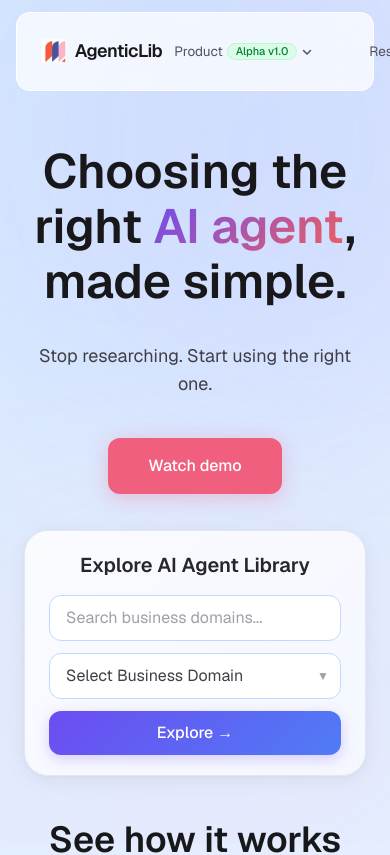
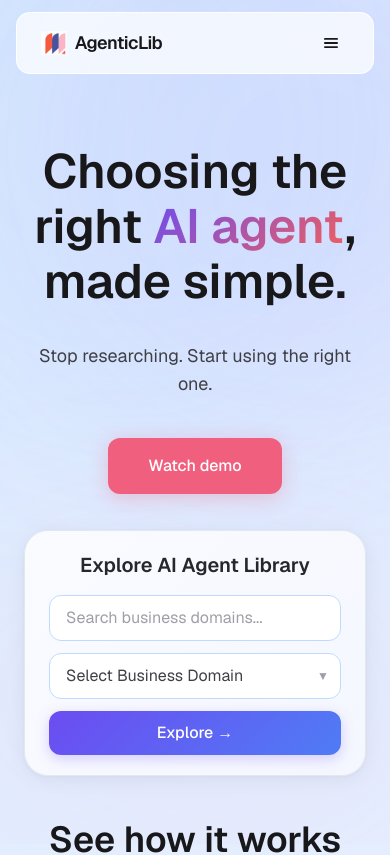
Before and after one commit to agenticlibai-site/agenticlib, a Next.js app: page / in a window 390 px wide. Shown: the top 855 px of the page. Built offline with nearby package versions, Linux system fonts and the light colour scheme.

Commit message:
fixed phone view

```diff
--- a/app/page.tsx
+++ b/app/page.tsx
@@ -9,6 +9,7 @@ import { Target, Lightbulb, ArrowLeftRight, Database, Rocket, Users, Share2, Mai
 
 export default function Home() {
   const [query, setQuery] = useState("");
+  const [mobileOpen, setMobileOpen] = useState(false);
   const videoPlayedRef = useRef(false);
 
   const handleVideoPlay = () => {
@@ -61,8 +62,8 @@ export default function Home() {
             </span>
           </div>
 
-          {/* NAV — centred in remaining space */}
-          <div className="flex-1 flex justify-center">
+          {/* NAV — centred in remaining space, hidden on mobile */}
+          <div className="flex-1 justify-center hidden md:flex">
 <nav className="flex items-center gap-8">
 
   {/* Product dropdown */}
@@ -194,7 +195,44 @@ export default function Home() {
 
 </nav>
           </div>
+          {/* Hamburger — mobile only */}
+          <button
+            className="md:hidden ml-auto flex flex-col justify-center items-center gap-1.5 p-2 rounded-lg"
+            style={{ background: "none", border: "none", cursor: "pointer" }}
+            onClick={() => setMobileOpen((o) => !o)}
+            aria-label="Toggle menu"
+          >
+            {mobileOpen ? (
+              <svg width="20" height="20" viewBox="0 0 20 20" fill="none"><path d="M4 4l12 12M16 4L4 16" stroke="#18181b" strokeWidth="1.8" strokeLinecap="round"/></svg>
+            ) : (
+              <svg width="20" height="20" viewBox="0 0 20 20" fill="none"><rect x="3" y="5" width="14" height="1.8" rx="0.9" fill="#18181b"/><rect x="3" y="9.1" width="14" height="1.8" rx="0.9" fill="#18181b"/><rect x="3" y="13.2" width="14" height="1.8" rx="0.9" fill="#18181b"/></svg>
+            )}
+          </button>
         </div>
+
+        {/* Mobile menu */}
+        {mobileOpen && (
+          <div className="md:hidden mt-2 rounded-2xl overflow-hidden" style={{ background: "white", border: "1px solid #e5e7eb", boxShadow: "0 8px 24px rgba(0,0,0,0.08)" }}>
+            {[
+              { label: "Sage – AI Agent Recommendations", href: "/product/recommendations" },
+              { label: "Vera – Research & Compare", href: "/product/research" },
+              { label: "AI Agent Library", href: "/explore" },
+              { label: "Blog", href: "/blog" },
+              { label: "About", href: "/#about" },
+              { label: "Contact Us", href: "/#contact" },
+            ].map((item) => (
+              <a
+                key={item.href}
+                href={item.href}
+                onClick={() => setMobileOpen(false)}
+                className="block px-5 py-3.5 text-sm font-medium text-zinc-700 hover:bg-gray-50 transition-colors"
+                style={{ textDecoration: "none", borderBottom: "1px solid #f3f4f6" }}
+              >
+                {item.label}
+              </a>
+            ))}
+          </div>
+        )}
       </header>
 
       <main className="pt-16 relative z-0">
```
